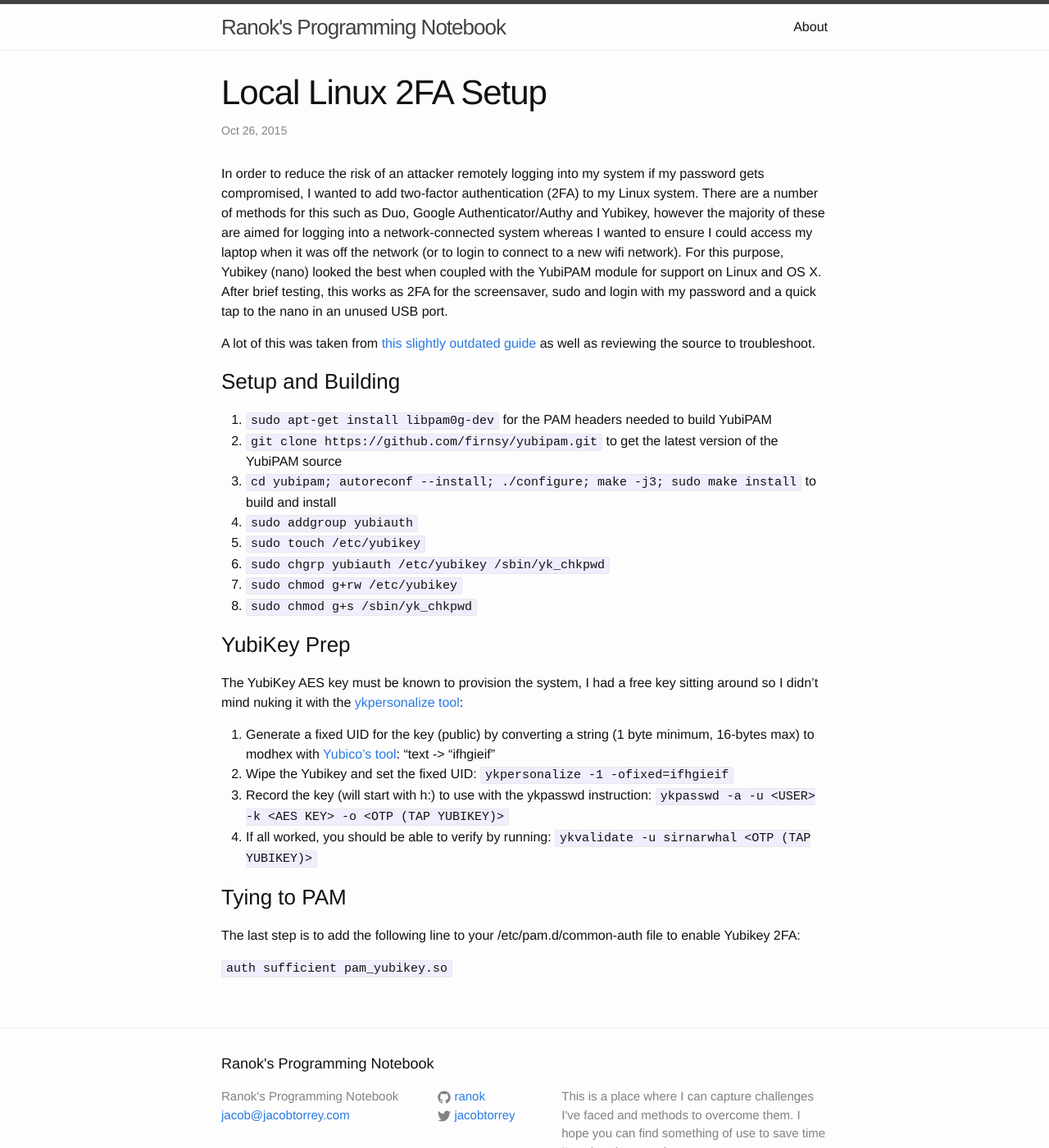
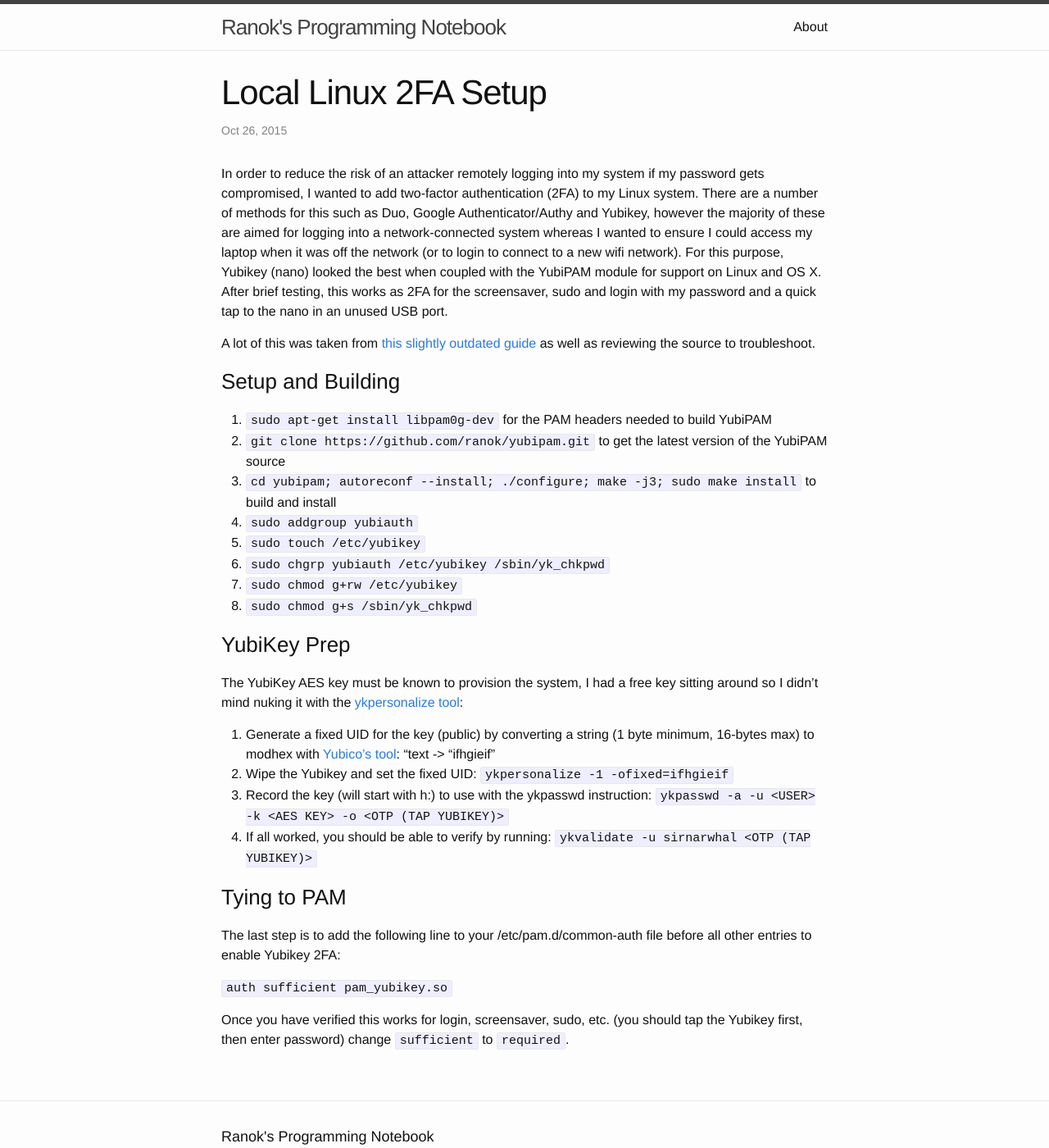
Before and after one commit to ranok/ranok.github.io, a Jekyll site: the page built from _posts/2015-10-26-local-linux-2fa.markdown, in a window 1280 px wide and 1400 px high. Shown: the whole window at 82% size. Built offline with Jekyll 4.4.1, drawn with Linux system fonts in a browser that asks for light colours.

````diff
--- a/_posts/2015-10-26-local-linux-2fa.markdown
+++ b/_posts/2015-10-26-local-linux-2fa.markdown
@@ -14,7 +14,7 @@ A lot of this was taken from [this slightly outdated guide](https://blog.rootshe
 
 ### Setup and Building
 1. ```sudo apt-get install libpam0g-dev``` for the PAM headers needed to build YubiPAM
-2. ```git clone https://github.com/firnsy/yubipam.git``` to get the latest version of the YubiPAM source
+2. ```git clone https://github.com/ranok/yubipam.git``` to get the latest version of the YubiPAM source
 3. ```cd yubipam; autoreconf --install; ./configure; make -j3; sudo make install``` to build and install
 4. ```sudo addgroup yubiauth```
 5. ```sudo touch /etc/yubikey```
@@ -31,6 +31,8 @@ The YubiKey AES key must be known to provision the system, I had a free key sitt
 4. If all worked, you should be able to verify by running: ```ykvalidate -u sirnarwhal <OTP (TAP YUBIKEY)>```
 
 ### Tying to PAM
-The last step is to add the following line to your /etc/pam.d/common-auth file to enable Yubikey 2FA:
+The last step is to add the following line to your /etc/pam.d/common-auth file before all other entries to enable Yubikey 2FA:
 
 ```auth sufficient pam_yubikey.so```
+
+Once you have verified this works for login, screensaver, sudo, etc. (you should tap the Yubikey first, then enter password) change ```sufficient``` to ```required```.
````
